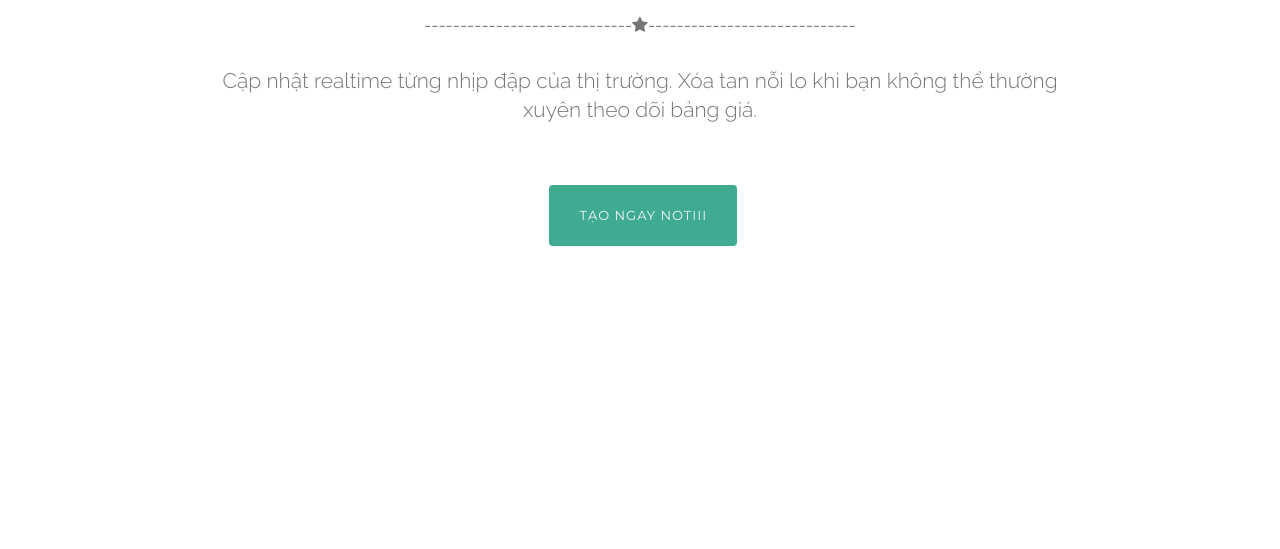
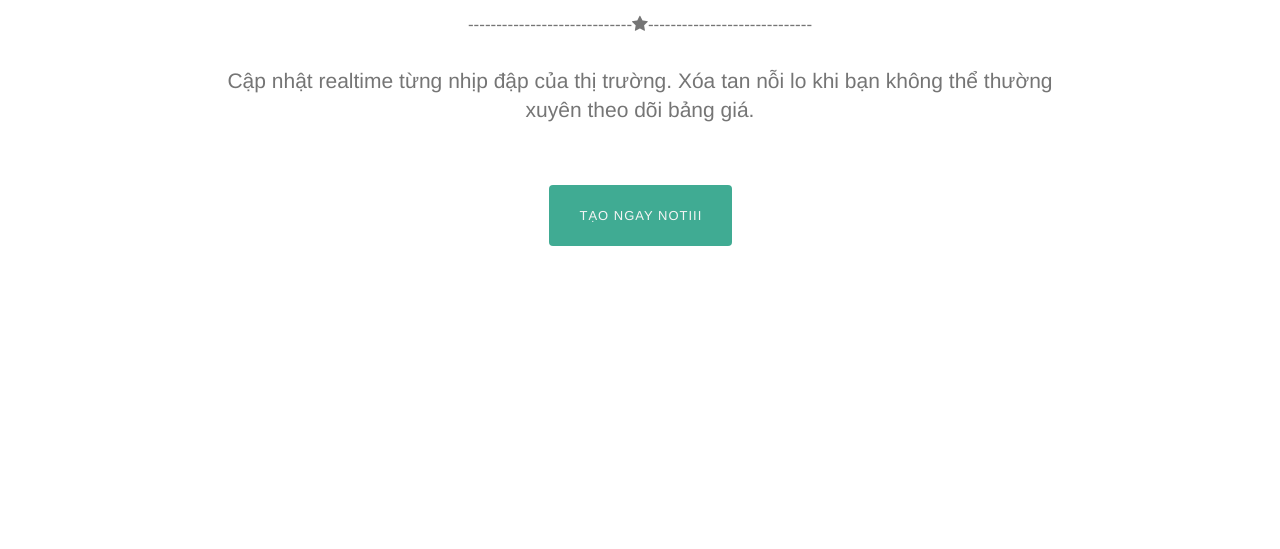
Before and after one commit to hungnd87/notiii, a website: page public/index.html in a window 1280 px wide. Shown: the part 251-800 px from the top of the page. Drawn offline with nearby package versions, Linux system fonts and the light colour scheme.

Commit message:
update layout

```diff
--- a/public/css/main.css
+++ b/public/css/main.css
@@ -12,11 +12,11 @@
    Global styles
    ========================================================================== */
 h1, h2, h3, h4, h5, h6, p, .btn, .navbar-nav a, .form-control, .list-inline, small, #pricing {
-  font-family: 'Montserrat', sans-serif;
+  font-family: Source Sans Pro,Helvetica,Arial,sans-serif,Hiragino Kaku Gothic Pro,Meiryo,Hiragino Sans GB W3,Noto Naskh Arabic,Droid Arabic Naskh,Geeza Pro,Simplified Arabic,Noto Sans Thai,Thonburi,Dokchampa,Droid Sans Thai,Droid Sans Fallback,-apple-system,'.SFNSDisplay-Regular',Heiti SC,Microsoft Yahei,Segoe UI;
 }
 
 p, .lead {
-	font-family: 'Raleway', sans-serif;
+	font-family: Source Sans Pro,Helvetica,Arial,sans-serif,Hiragino Kaku Gothic Pro,Meiryo,Hiragino Sans GB W3,Noto Naskh Arabic,Droid Arabic Naskh,Geeza Pro,Simplified Arabic,Noto Sans Thai,Thonburi,Dokchampa,Droid Sans Thai,Droid Sans Fallback,-apple-system,'.SFNSDisplay-Regular',Heiti SC,Microsoft Yahei,Segoe UI;
 }
 
 h1 {
```
